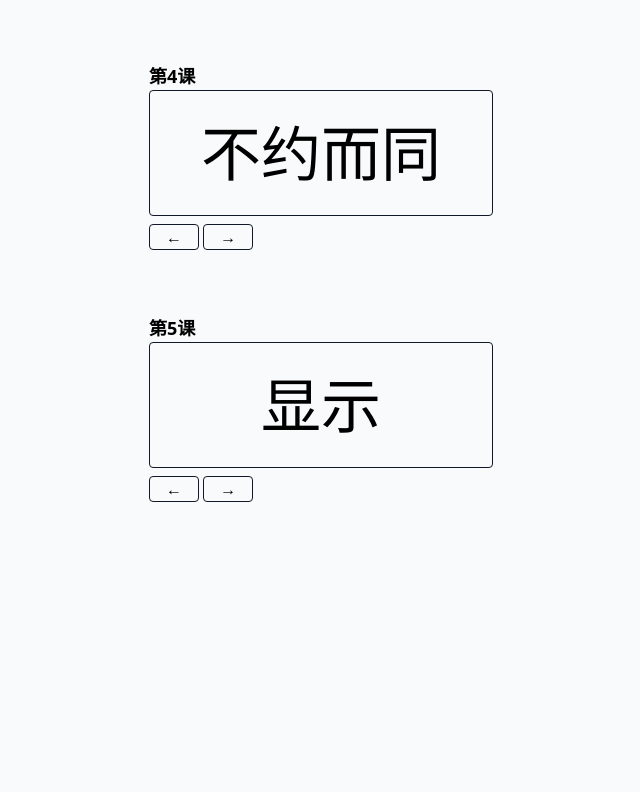
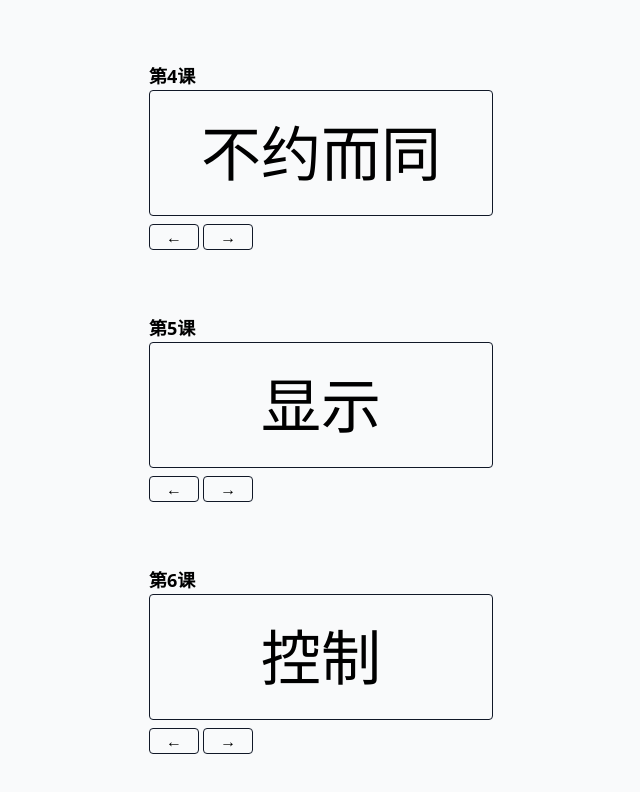
Before and after one commit to zhuganglie/nextsite, a Next.js app: page / in a window 1280 px wide. Shown: the part 902-1694 px from the top of the page, without its empty margins (147-787 px from the left). Before the commit the page ends 1500 px from the top, so only its background shows below. Built offline with nearby package versions, Linux system fonts and the light colour scheme.

Commit message:
add json file

```diff
--- a/app/page.tsx
+++ b/app/page.tsx
@@ -19,8 +19,8 @@ const Home: React.FC = () => {
     { cards: [], currentCard: 0 },
     { cards: [], currentCard: 0 },
     { cards: [], currentCard: 0 },
-
-  ]);
+    { cards: [], currentCard: 0 },
+      ]);
 
   useEffect(() => {
     const fetchData = async (url: string, index: number) => {
@@ -37,30 +37,37 @@ const Home: React.FC = () => {
       }
     };
 
-    fetchData('/flashcard1.json', 0);
-    fetchData('/flashcard2.json', 1);
-    fetchData('/flashcard3.json', 2);
-    fetchData('/flashcard4.json', 3);
-    fetchData('/flashcard5.json', 4);
+    const fetchAllData = async () => {
+      const urls = [
+        '/flashcard1.json',
+        '/flashcard2.json',
+        '/flashcard3.json',
+        '/flashcard4.json',
+        '/flashcard5.json',
+        '/flashcard6.json',
+      ];
+
+      const fetchPromises = urls.map((url, index) => fetchData(url, index));
+      await Promise.all(fetchPromises);
+    };
+
+    fetchAllData();
   }, []);
 
   const nextCard = (index: number) => {
     setFlashcards(prev => {
       const newFlashcards = [...prev];
-      newFlashcards[index] = {
-        ...newFlashcards[index],
-        currentCard: (newFlashcards[index].currentCard + 1) % newFlashcards[index].cards.length,
-      };
+      const currentCard = (newFlashcards[index].currentCard + 1) % newFlashcards[index].cards.length;
+      newFlashcards[index] = { ...newFlashcards[index], currentCard };
       return newFlashcards;
     });
   };
+
   const prevCard = (index: number) => {
     setFlashcards(prev => {
       const newFlashcards = [...prev];
-      newFlashcards[index] = {
-        ...newFlashcards[index],
-        currentCard: (newFlashcards[index].currentCard - 1 + newFlashcards[index].cards.length) % newFlashcards[index].cards.length,
-      };
+      const currentCard = (newFlashcards[index].currentCard - 1 + newFlashcards[index].cards.length) % newFlashcards[index].cards.length;
+      newFlashcards[index] = { ...newFlashcards[index], currentCard };
       return newFlashcards;
     });
   };
--- /dev/null
+++ b/public/flashcard6.json
@@ -0,0 +1,242 @@
+[
+    {
+      "front": "控制",
+      "back": {
+        "拼音": "kòng zhì",
+        "词义": "to control",
+        "用法": "我们需要控制住自己的情绪。"
+      }
+    },
+    {
+      "front": "捕捉",
+      "back": {
+        "拼音": "bǔ zhuo",
+        "词义": "to catch",
+        "用法": "摄影师捕捉到了一只美丽的蝴蝶。"
+      }
+    },
+    {
+      "front": "接受",
+      "back": {
+        "拼音": "jiē shòu",
+        "词义": "to accept",
+        "用法": "我们应该接受不同的意见。"
+      }
+    },
+    {
+      "front": "把握",
+      "back": {
+        "拼音": "bǎ wò",
+        "词义": "to grasp",
+        "用法": "我们要把握住这次机会。"
+      }
+    },
+    {
+      "front": "展翅高飞",
+      "back": {
+        "拼音": "zhǎn chì gāo fēi",
+        "词义": "to soar",
+        "用法": "小鸟展翅高飞，向着蓝天飞去。"
+      }
+    },
+    {
+      "front": "无忧无虑",
+      "back": {
+        "拼音": "wú yōu wú lǜ",
+        "词义": "carefree",
+        "用法": "孩子们无忧无虑，在草地上玩耍。"
+      }
+    },
+    {
+      "front": "尽如人意",
+      "back": {
+        "拼音": "jìn rú rén yì",
+        "词义": "to be as desired",
+        "用法": "这次考试结果尽如人意。"
+      }
+    },
+    {
+      "front": "一举两得",
+      "back": {
+        "拼音": "yī jǔ liǎng dé",
+        "词义": "to kill two birds with one stone",
+        "用法": "这次合作一举两得，既帮助了别人，也实现了自己的目标。"
+      }
+    },
+    {
+      "front": "规则",
+      "back": {
+        "拼音": "guī zé",
+        "词义": "rule",
+        "用法": "我们应该遵守学校的规则。"
+      }
+    },
+    {
+      "front": "局限",
+      "back": {
+        "拼音": "jú xiàn",
+        "词义": "limitation",
+        "用法": "我们应该突破自己的局限，不断进步。"
+      }
+    },
+    {
+      "front": "拘束",
+      "back": {
+        "拼音": "jū shù",
+        "词义": "constraint",
+        "用法": "我们应该摆脱拘束，做最真实的自己。"
+      }
+    },
+    {
+      "front": "阻碍",
+      "back": {
+        "拼音": "zǔ ài",
+        "词义": "obstacle",
+        "用法": "我们要克服阻碍，实现自己的目标。"
+      }
+    },
+    {
+        "front": "产生",
+        "back": {
+            "拼音": "chǎn shēng",
+            "词义": "to produce, generate",
+            "用法": "这次讨论产生了很多有价值的想法。"
+        }
+    },
+    {
+        "front": "呈现",
+        "back": {
+            "拼音": "chéng xiàn",
+            "词义": "to present, to emerge",
+            "用法": "数据呈现出了一种积极的趋势。"
+        }
+    },
+    {
+        "front": "构成",
+        "back": {
+            "拼音": "gòu chéng",
+            "词义": "to constitute, to form",
+            "用法": "这几个因素构成了问题的核心。"
+        }
+    },
+    {
+        "front": "激发",
+        "back": {
+            "拼音": "jī fā",
+            "词义": "to stimulate, to arouse",
+            "用法": "教师应激发学生的学习兴趣。"
+        }
+    },
+    {
+        "front": "基本",
+        "back": {
+            "拼音": "jī běn",
+            "词义": "basic, fundamental",
+            "用法": "掌握这门课的基本概念是非常重要的。"
+        }
+    },
+    {
+        "front": "关键",
+        "back": {
+            "拼音": "guān jiàn",
+            "词义": "key, crucial",
+            "用法": "找到问题的关键所在是解决问题的第一步。"
+        }
+    },
+    {
+        "front": "元素",
+        "back": {
+            "拼音": "yuán sù",
+            "词义": "element",
+            "用法": "这部电影的成功归功于多种因素的有机结合。"
+        }
+    },
+    {
+        "front": "理由",
+        "back": {
+            "拼音": "lǐ yóu",
+            "词义": "reason, grounds",
+            "用法": "他给出了拒绝这个提议的理由。"
+        }
+    },
+    {
+        "front": "漫步",
+        "back": {
+            "拼音": "màn bù",
+            "词义": "to stroll, to wander",
+            "用法": "周末的时候，我喜欢在公园里漫步。"
+        }
+    },
+    {
+        "front": "漫长",
+        "back": {
+            "拼音": "màn cháng",
+            "词义": "very long, endless",
+            "用法": "经过一段漫长的等待，我们终于收到了好消息。"
+        }
+    },
+    {
+        "front": "暴发",
+        "back": {
+            "拼音": "bào fā",
+            "词义": "to break out, to erupt",
+            "用法": "这次疫情暴发迅速，影响了全球。"
+        }
+    },
+    {
+        "front": "迸发",
+        "back": {
+            "拼音": "bèng fā",
+            "词义": "to burst out, to erupt",
+            "用法": "他突然迸发出了创作的灵感。"
+        }
+    },
+    {
+        "front": "未尝",
+        "back": {
+            "拼音": "wèi cháng",
+            "词义": "never; not at all",
+            "用法": "这事我未尝不知。"
+        }
+    },
+    {
+        "front": "未必",
+        "back": {
+            "拼音": "wèi bì",
+            "词义": "not necessarily; not likely",
+            "用法": "这事未必如你所想。"
+        }
+    },
+    {
+        "front": "积极",
+        "back": {
+            "拼音": "jī jí",
+            "词义": "active; positive",
+            "用法": "他对工作非常积极。"
+        }
+    },
+    {
+        "front": "积累",
+        "back": {
+            "拼音": "jī lěi",
+            "词义": "accumulate; to amass",
+            "用法": "通过不断学习，他积累了丰富的知识。"
+        }
+    },
+    {
+        "front": "初心",
+        "back": {
+            "拼音": "chū xīn",
+            "词义": "original intention; initial aspiration",
+            "用法": "不忘初心，方得始终。"
+        }
+    },
+    {
+        "front": "初衷",
+        "back": {
+            "拼音": "chū zhōng",
+            "词义": "original intention; original idea",
+            "用法": "坚持初衷，继续前行。"
+        }
+    }
+  ]
```
